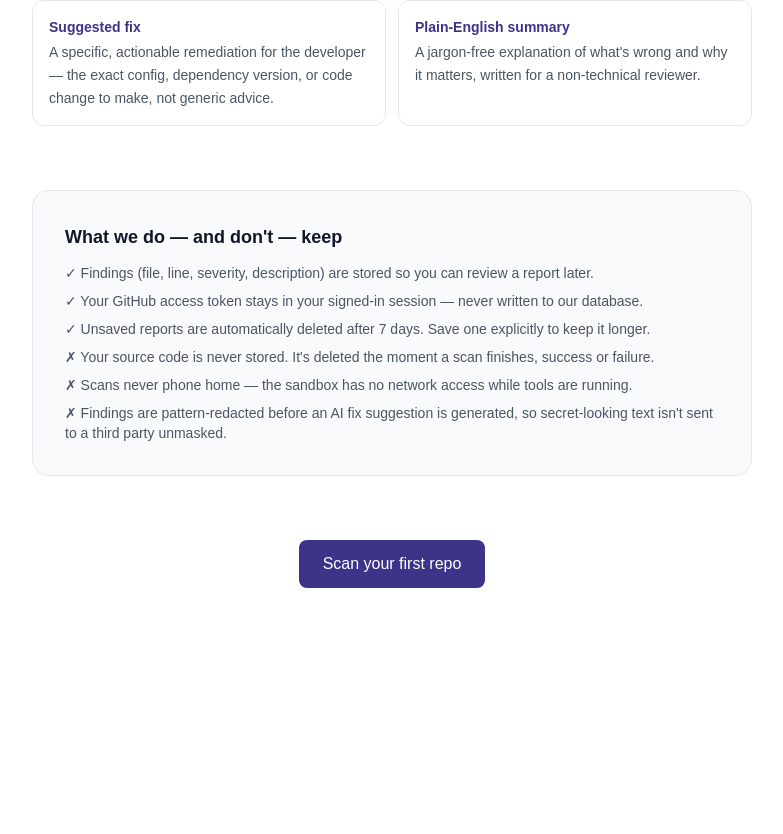
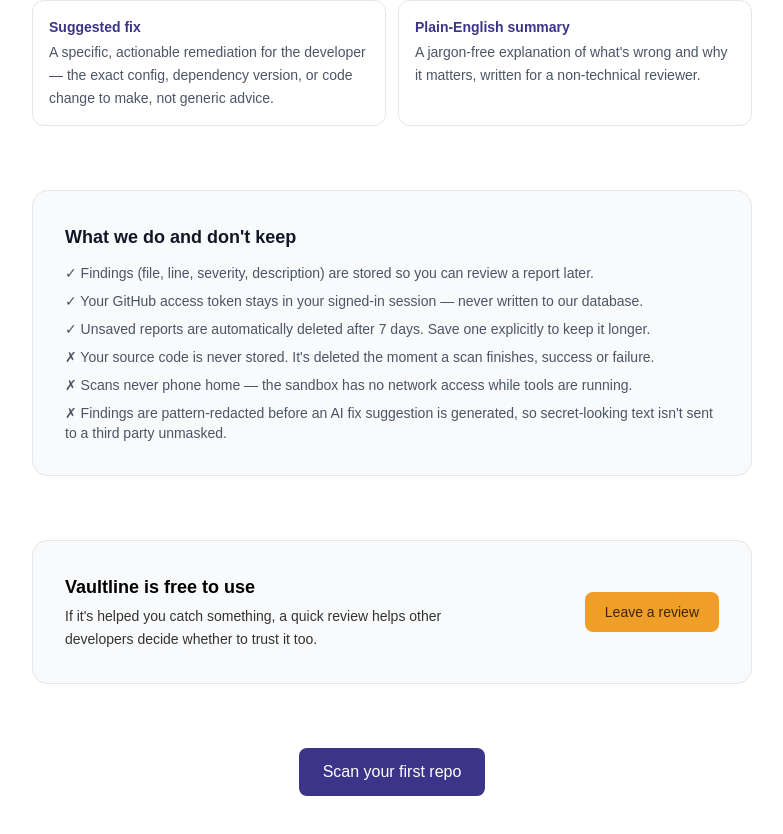
Before and after one commit to sharayu-bhute/vaultline, a Next.js app in the folder vaultline-app/: page /about in a window 1280 px wide. Shown: the part 1295-2129 px from the top of the page, without its empty margins (248-1031 px from the left). Before the commit the page ends 1947 px from the top, so only its background shows below. Built offline with nearby package versions, Linux system fonts and the light colour scheme.

Commit message:
about page changes

```diff
--- a/vaultline-app/src/app/about/page.tsx
+++ b/vaultline-app/src/app/about/page.tsx
@@ -100,7 +100,7 @@
         {/* Privacy */}
         <div className="rounded-2xl bg-gray-50 border border-gray-200 p-8 mb-16">
           <h2 className="text-lg font-semibold mb-3 text-gray-900">
-            What we do — and don&apos;t — keep
+            What we do and don&apos;t keep
           </h2>
           <ul className="flex flex-col gap-2 text-sm text-gray-600">
             <li>✓ Findings (file, line, severity, description) are stored so you can review a report later.</li>
@@ -110,6 +110,30 @@
             <li>✗ Scans never phone home — the sandbox has no network access while tools are running.</li>
             <li>✗ Findings are pattern-redacted before an AI fix suggestion is generated, so secret-looking text isn&apos;t sent to a third party unmasked.</li>
           </ul>
+        </div>
+
+        {/* Reviews CTA */}
+        <div className="relative overflow-hidden rounded-2xl bg-gray-50 border border-gray-200 p-8 mb-16">
+          <div className="relative flex flex-col sm:flex-row sm:items-center sm:justify-between gap-6">
+            <div className="flex items-start gap-4">
+              <div>
+                <h2 className="text-lg font-semibold text-black mb-1">
+                  Vaultline is free to use
+                </h2>
+                <p className="text-sm text-black/80 leading-relaxed max-w-md">
+                  If it's helped you catch something, a quick review helps other
+                  developers decide whether to trust it too.
+                </p>
+              </div>
+            </div>
+
+            <Link
+              href="/reviews"
+              className="group inline-flex items-center justify-center gap-2 bg-[#EF9F27] text-[#412402] px-5 py-2.5 rounded-lg font-medium text-sm hover:bg-[#f4b04f] transition-colors flex-shrink-0"
+            >
+              Leave a review
+            </Link>
+          </div>
         </div>
 
         <div className="text-center">
```
